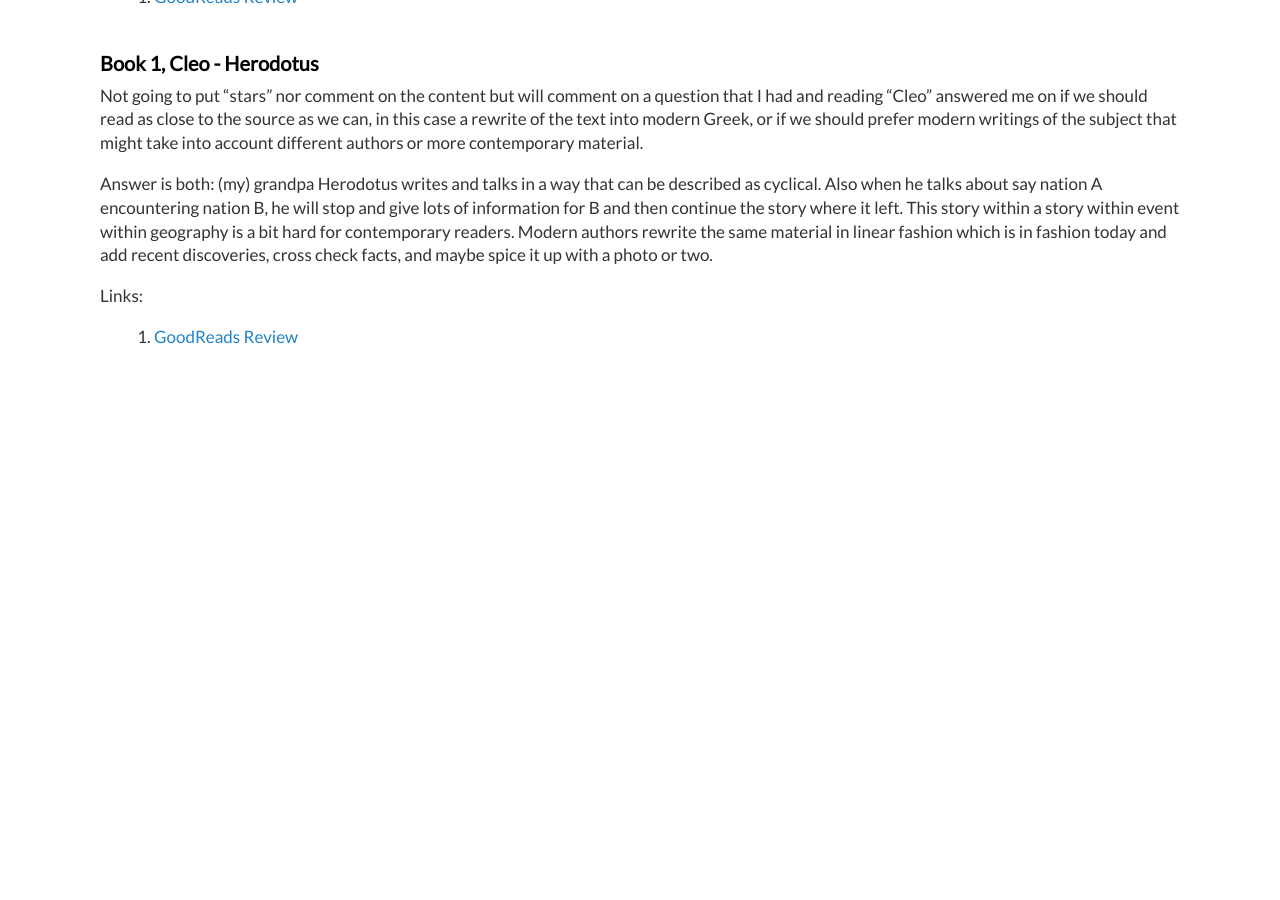
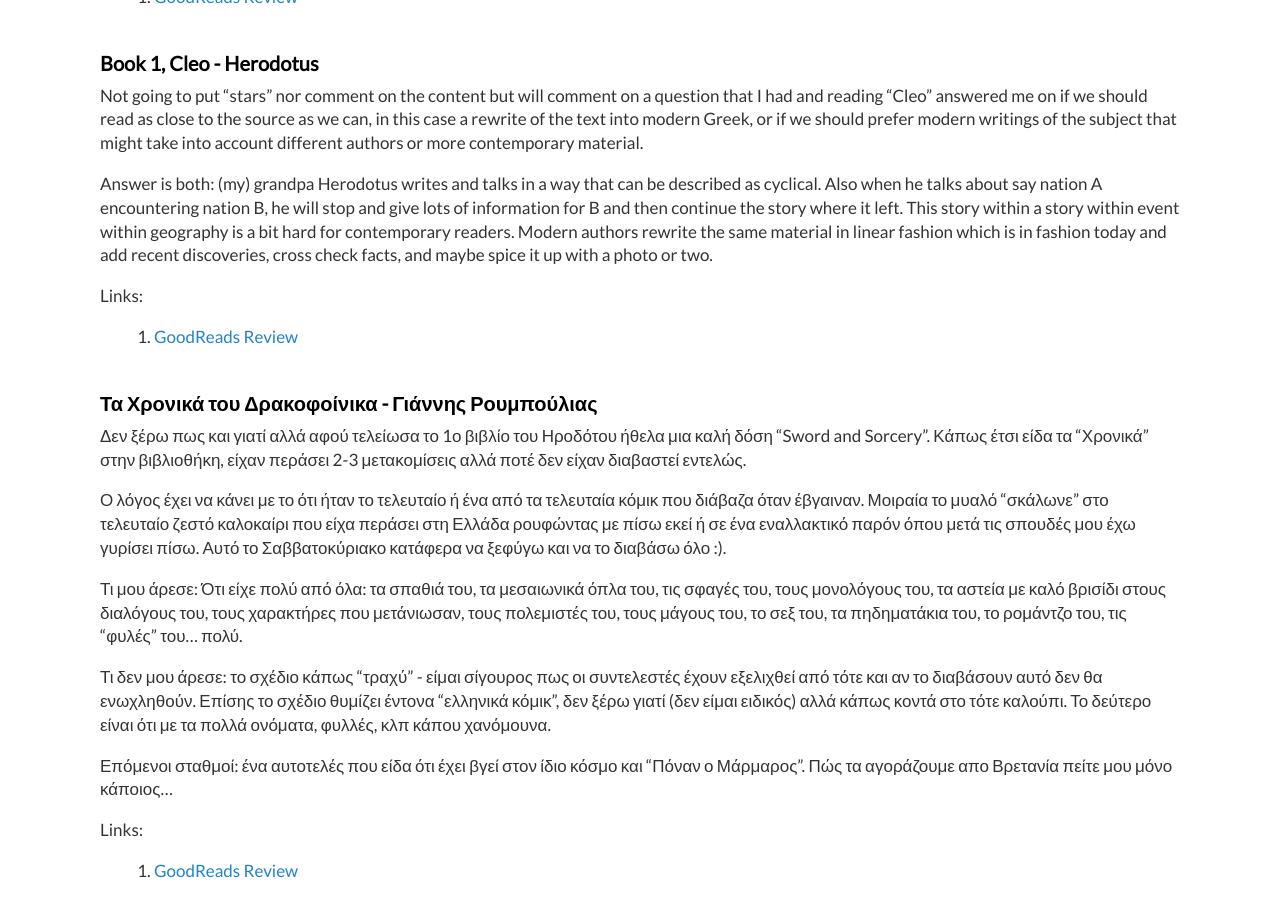
Before and after one commit to dimitrismistriotis/dimitrismistriotis.github.io, a Jekyll site: the page built from _posts/2018-01-21-books_of_2018.md, in a window 1280 px wide and 900 px high, scrolled down 6113 px. Built offline with Jekyll 4.4.1, drawn with Linux system fonts in a browser that asks for light colours; before the commit the page ends 6479 px from its top, so only the background shows below that.

Commit message:
Xronika toy drakofoinika

```diff
--- a/_posts/2018-01-21-books_of_2018.md
+++ b/_posts/2018-01-21-books_of_2018.md
@@ -356,3 +356,35 @@ check facts, and maybe spice it up with a photo or two.
 Links:
 
 1.  [GoodReads Review](https://www.goodreads.com/review/show/2417631638)
+
+## Τα Χρονικά του Δρακοφοίνικα - Γιάννης Ρουμπούλιας
+
+Δεν ξέρω πως και γιατί αλλά αφού τελείωσα το 1ο βιβλίο του Ηροδότου ήθελα μια
+καλή δόση "Sword and Sorcery". Κάπως έτσι είδα τα "Χρονικά" στην βιβλιοθήκη,
+είχαν περάσει 2-3 μετακομίσεις αλλά ποτέ δεν είχαν διαβαστεί
+εντελώς.
+
+Ο λόγος έχει να κάνει με το ότι ήταν το τελευταίο ή ένα από τα τελευταία κόμικ
+που διάβαζα όταν έβγαιναν. Μοιραία το μυαλό "σκάλωνε" στο τελευταίο ζεστό
+καλοκαίρι που είχα περάσει στη Ελλάδα ρουφώντας με πίσω εκεί ή σε ένα
+εναλλακτικό παρόν όπου μετά τις σπουδές μου έχω γυρίσει πίσω. Αυτό το
+Σαββατοκύριακο κατάφερα να ξεφύγω και να το διαβάσω όλο :).
+
+Τι μου άρεσε: Ότι είχε πολύ από όλα: τα σπαθιά του, τα μεσαιωνικά όπλα του,
+τις σφαγές του, τους μονολόγους του, τα αστεία με καλό βρισίδι στους διαλόγους
+του, τους χαρακτήρες που μετάνιωσαν, τους πολεμιστές του, τους μάγους του, το
+σεξ του, τα πηδηματάκια του, το ρομάντζο του, τις "φυλές" του... πολύ.
+
+Τι δεν μου άρεσε: το σχέδιο κάπως "τραχύ" - είμαι σίγουρος πως οι συντελεστές
+έχουν εξελιχθεί από τότε και αν το διαβάσουν αυτό δεν θα ενωχληθούν. Επίσης
+το σχέδιο θυμίζει έντονα "ελληνικά κόμικ", δεν ξέρω γιατί (δεν είμαι ειδικός)
+αλλά κάπως κοντά στο τότε καλούπι. Το δεύτερο είναι ότι με τα πολλά ονόματα,
+φυλλές, κλπ κάπου χανόμουνα.
+
+Επόμενοι σταθμοί: ένα αυτοτελές που είδα ότι έχει βγεί στον ίδιο κόσμο και
+"Πόναν ο Μάρμαρος". Πώς τα αγοράζουμε απο Βρετανία πείτε μου μόνο κάποιος...
+
+
+Links:
+
+1.  [GoodReads Review](https://www.goodreads.com/review/show/2442694764)
```
